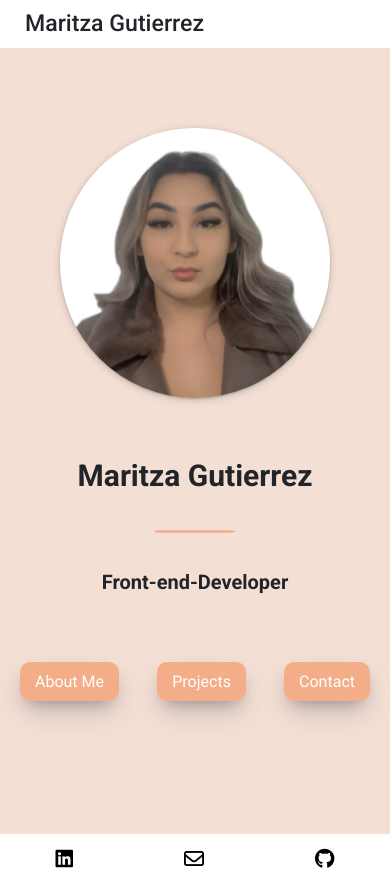
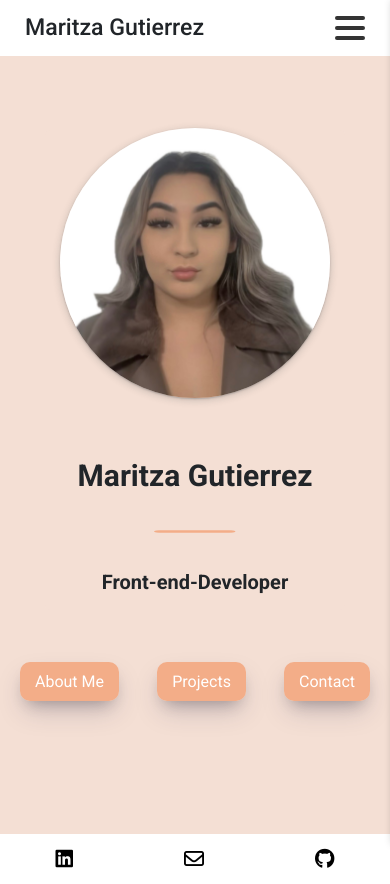
Before and after one commit to Mariii209/mari-portfolio-react, a React (Create React App) app: page / in a window 390 px wide. Built offline with nearby package versions, Linux system fonts and the light colour scheme.

Commit message:
Add HamburgerNavBar component with responsive styling for mobile screens

```diff
--- /dev/null
+++ b/src/HamburgerNavBar.css
@@ -0,0 +1,63 @@
+.HamburgerIcon {
+  width: 30px;
+  cursor: pointer;
+  z-index: 2;
+}
+
+.HamburgerIcon span {
+  display: block;
+  height: 4px;
+  background: #333;
+  margin: 6px 0;
+  border-radius: 2px;
+}
+
+.CloseButton {
+  position: fixed;
+  top: 10px;
+  right: 20px;
+  z-index: 3;
+  font-size: 28px;
+  background: none;
+  border: none;
+  cursor: pointer;
+  opacity: 0;
+  animation: fadeIn 500ms ease forwards;
+  animation-delay: 500ms;
+}
+
+@keyframes fadeIn {
+  to {
+    opacity: 1;
+  }
+}
+
+/* Sidebar styles */
+.Sidebar {
+  position: fixed;
+  top: 0;
+  right: -250px; /* Hidden by default */
+  width: 250px;
+  height: 100vh;
+  background-color: rgba(255, 255, 255, 0.95);
+  box-shadow: 2px 0 8px rgba(0, 0, 0, 0.2);
+  padding: 20px;
+  transition: right 1s ease;
+  z-index: 2;
+}
+
+.Sidebar.open {
+  right: 0;
+}
+
+.Sidebar nav {
+  display: flex;
+  flex-direction: column;
+  gap: 25px;
+}
+
+.Sidebar a {
+  text-decoration: none;
+  color: #333;
+  font-weight: bold;
+}
--- /dev/null
+++ b/src/HamburgerNavBar.js
@@ -0,0 +1,42 @@
+import React, { useState } from "react";
+import { NavLink } from "react-router-dom";
+import "./HamburgerNavBar.css";
+
+export default function HamburgerNavBar() {
+  const [isOpen, setIsOpen] = useState(false);
+
+  return (
+    <div className="HamburgerNavBar">
+      {!isOpen && (
+        <div className="HamburgerIcon" onClick={() => setIsOpen(true)}>
+          <span></span>
+          <span></span>
+          <span></span>
+        </div>
+      )}
+
+      {isOpen && (
+        <button className="CloseButton" onClick={() => setIsOpen(false)}>
+          <i class="fa-solid fa-xmark"></i>
+        </button>
+      )}
+
+      <aside className={`Sidebar ${isOpen ? "open" : ""}`}>
+        <nav>
+          <NavLink to="/" onClick={() => setIsOpen(false)}>
+            Home
+          </NavLink>
+          <NavLink to="/about" onClick={() => setIsOpen(false)}>
+            About Me
+          </NavLink>
+          <NavLink to="/projects" onClick={() => setIsOpen(false)}>
+            Projects
+          </NavLink>
+          <NavLink to="/contact" onClick={() => setIsOpen(false)}>
+            Contact
+          </NavLink>
+        </nav>
+      </aside>
+    </div>
+  );
+}
--- a/src/SiteMenu.css
+++ b/src/SiteMenu.css
@@ -52,25 +52,17 @@
   display: none;
 }
 
-/* Hide .SiteMenu on small screens */
-@media (max-width: 650px) {
+.HamburgerSection {
+  list-style: none;
+  display: none;
+}
+
+@media (max-width: 678px) {
   .MenuItem {
     display: none;
   }
 
-  .SideBar {
+  .HamburgerSection {
     display: block;
-    position: fixed;
-    top: 20px;
-    right: 20px;
-    z-index: 2000;
-    background-color: black;
   }
 }
-
-/* Show .SiteMenu on larger screens */
-@media (min-width: 651px) {
-  .SideBar {
-    display: none;
-  }
-}
--- a/src/SiteMenu.js
+++ b/src/SiteMenu.js
@@ -1,6 +1,7 @@
 import React from "react";
 import "./SiteMenu.css";
 import { NavLink } from "react-router-dom";
+import HamburgerNavBar from "./HamburgerNavBar";
 
 export default function SiteMenu() {
   return (
@@ -27,6 +28,9 @@ export default function SiteMenu() {
             Contact
           </NavLink>
         </li>
+        <li className="HamburgerSection">
+          <HamburgerNavBar />
+        </li>
       </ul>
     </div>
   );
```
